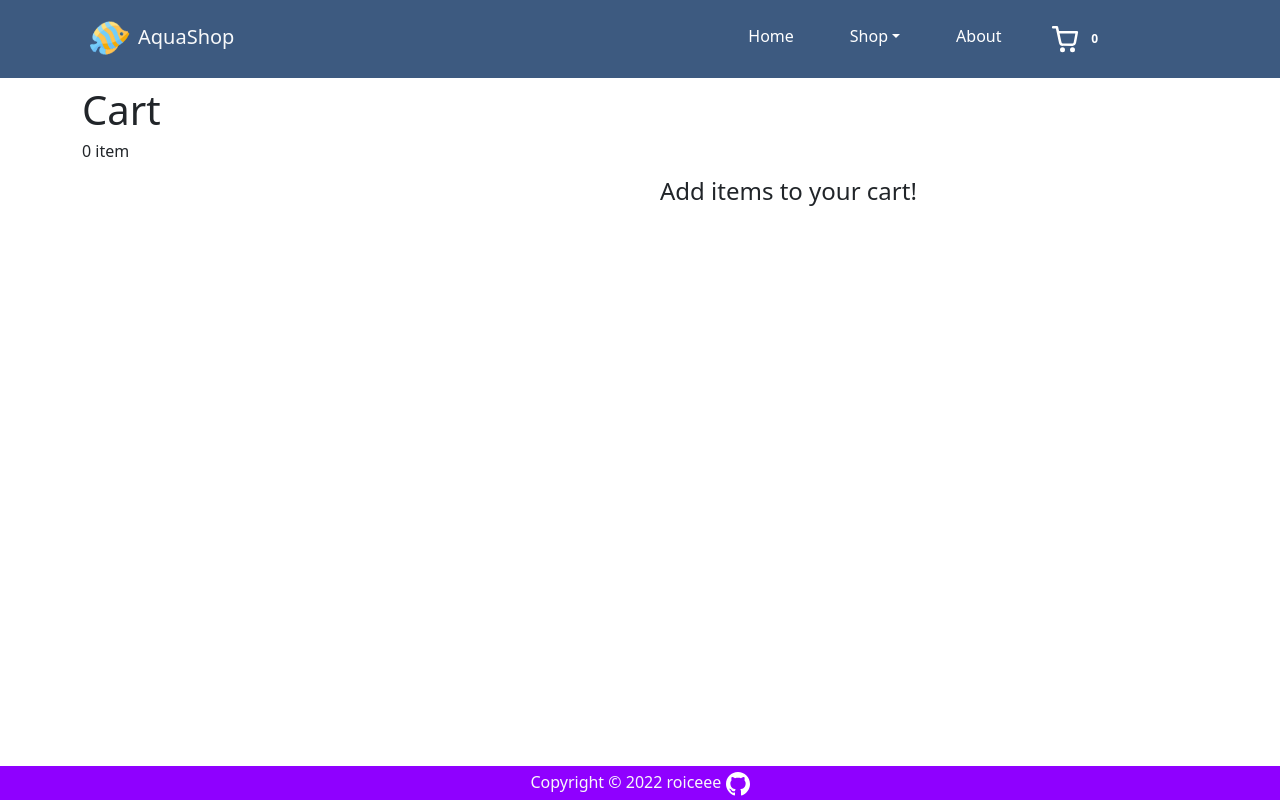
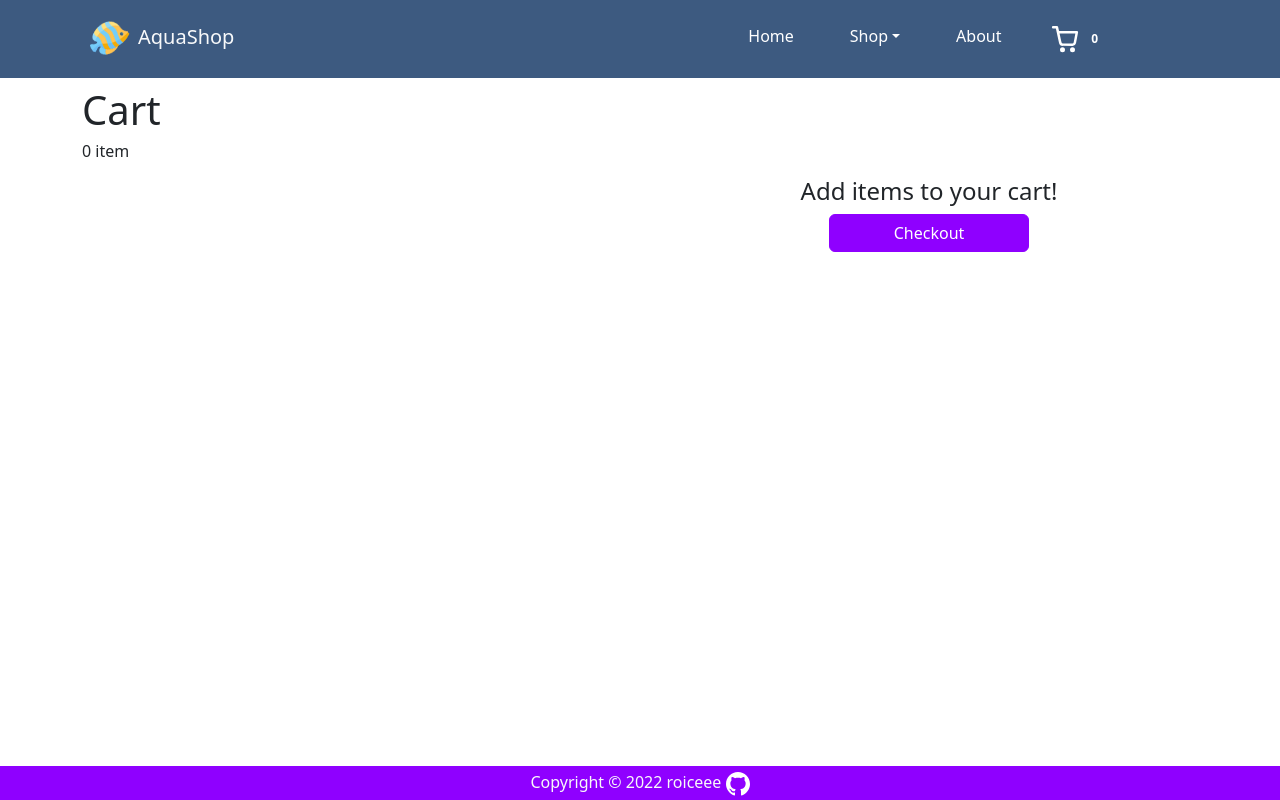
Before and after one commit to roiceee/shopping-cart, a React (Create React App) app: page /cart in a window 1280 px wide. Built offline with nearby package versions, Linux system fonts and the light colour scheme.

Commit message:
change cart page list to "overflow-auto"

```diff
--- a/src/components/cart/cart-item-card.tsx
+++ b/src/components/cart/cart-item-card.tsx
@@ -20,7 +20,7 @@ function CartItemCard({ item }: CartItemCardProps) {
   return (
     <>
       <Col>
-        <Card style={{ maxWidth: "400px" }} className="p-1">
+        <Card style={{ maxWidth: "400px" }} className="p-1 mx-auto mb-2">
           <Row>
             <Col className="col-4">
               <div className="rounded-1">
--- a/src/components/cart/cart-page.tsx
+++ b/src/components/cart/cart-page.tsx
@@ -5,9 +5,10 @@ import Col from "react-bootstrap/esm/Col";
 import CartContext from "../../utils/context/cart-context";
 import { useContext } from "react";
 import CartItemCard from "./cart-item-card";
+import Button from "react-bootstrap/esm/Button";
 
 function CartPage() {
-  const { cartState, setCartState } = useContext(CartContext);
+  const { cartState } = useContext(CartContext);
 
   const getTotal = React.useCallback((): JSX.Element => {
     if (cartState.items.length === 0) {
@@ -38,7 +39,7 @@ function CartPage() {
         </Row>
         <Row className="gap-3">
           <Col md>
-            <Row className="px-2 gap-2 row-cols-1">
+            <Row className="px-2 row-cols-1 overflow-auto" style={{height: "450px"}}>
               {cartState.items.map((item) => {
                 return (
                   <CartItemCard
@@ -50,7 +51,10 @@ function CartPage() {
             </Row>
           </Col>
           <Col md>
-            <Row>{getTotal()}</Row>
+            <Row className="text-center">{getTotal()}</Row>
+            <Row>
+              <Button variant="primary" className="mx-auto" style={{width: "200px"}}>Checkout</Button>
+            </Row>
           </Col>
         </Row>
       </Container>
--- a/src/components/home/home-row.tsx
+++ b/src/components/home/home-row.tsx
@@ -18,7 +18,7 @@ function HomeRow({ image, title, buttonLinkToPath, description }: HomeRowProps)
         <img
           src={image}
           className="mb-3 img-fluid rounded-2"
-          style={{maxHeight: "350px"}}
+          style={{maxHeight: "280px"}}
         />
         </Col>
         <h2 >{title}</h2>
```
